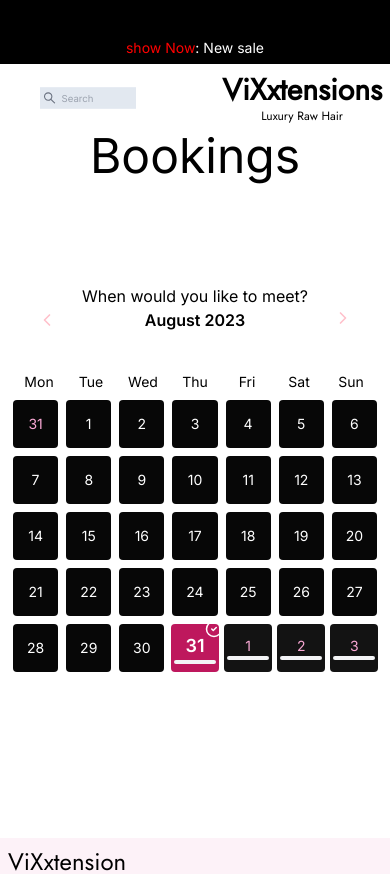
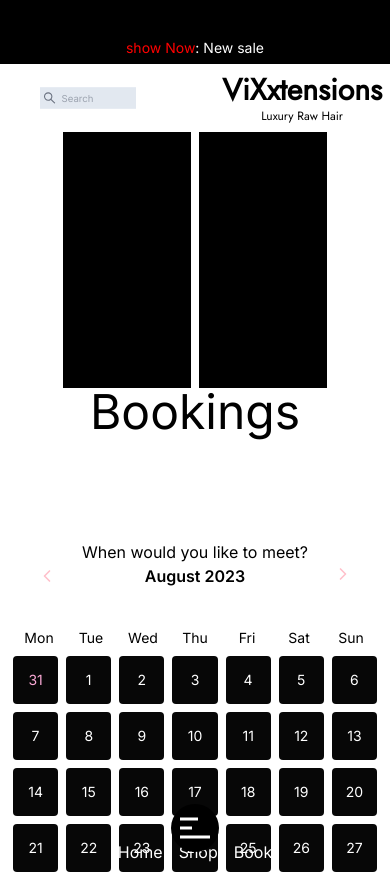
Before and after one commit to chigoox/vixxtensions, a Next.js app: page /Book in a window 390 px wide. Shown: the top 874 px of the page. Built offline with nearby package versions, Linux system fonts and the light colour scheme; no server answers; the database is empty.

Commit message:
done with nav

```diff
--- /dev/null
+++ b/app/Book/Componets/BookingOptions.jsx
@@ -0,0 +1,19 @@
+import React from 'react'
+import { booking } from '../Meta'
+
+function BookingOptions() {
+    const BookingButton = () => {
+        return (<button className='h-64 w-32 hover:scale-110 scale-100  bg-black trans-slow'>
+
+        </button>)
+    }
+    return (
+        <div className='center hover:gap-4 gap-2 trans'>
+
+            {booking.map(i => (<BookingButton />))}
+
+        </div>
+    )
+}
+
+export default BookingOptions
--- a/app/Book/Componets/Meta.js
+++ b/app/Book/Meta.js
@@ -2,3 +2,4 @@
 export const weekendColor = 'text-black-800'
 export const weekDayColor = 'text-black'
 export const checkColor = 'text-white'
+export const booking = ['Wig Class', 'Bundle Construction']
--- a/app/Book/page.jsx
+++ b/app/Book/page.jsx
@@ -8,7 +8,8 @@
 import TimesBar from './Componets/TimesBar'
 import { AiFillBackward, AiOutlineArrowDown, AiOutlineArrowLeft, AiOutlineArrowUp } from 'react-icons/ai'
 import { addToDatabase, fetchDocument } from '../../app/myCodes/Database'
-import { checkColor, monthColor, weekDayColor, weekendColor } from "./Componets/Meta";
+import { checkColor, monthColor, weekDayColor, weekendColor } from "./Meta";
+import BookingOptions from "./Componets/BookingOptions";
 
 let colStartClasses = [
     "",
@@ -142,7 +143,7 @@
     }
     return (
         <div className=' bg-white  m-auto w-full text-black h-full hidescroll overflow-scroll'>
-
+            <BookingOptions />
 
 
             {
--- /dev/null
+++ b/app/Componets/General/MobileMenuButton.jsx
@@ -0,0 +1,20 @@
+'use client'
+import React, { useState } from 'react'
+
+function MenuButton({ menuOpen }) {
+    return (
+        <div className='p-2 scale-75 flex flex-col gap-2 justify-center  trans-slow w-fit h-fit'>
+
+            <div className='group hover:scale-110 trans z-50 flex flex-col gap-2 justify-center m-auto'>
+                <div className={`group-hover:w-10 group-hover:bg-rose-600 relative ${menuOpen ? 'rotate-[-50deg] w-10 top-3 group-hover:w-12' : 'w-6 rotate-0 top-0'} h-1 bg-white trans mx-4 `}></div>
+
+                <div className={`group-hover:w-10  w-4 h-1 trans ${menuOpen ? ' bg-opacity-0' : 'group-hover:bg-rose-600 bg-white'} bg-white  mx-4`}></div>
+
+                <div className={` w-10 trans h-1 relative bg-white  group-hover:bg-rose-600 mx-4 ${menuOpen ? 'rotate-[50deg] bottom-3 group-hover:w-12' : 'bottom-0 rotate-0'}`}></div>
+            </div>
+
+        </div>
+    )
+}
+
+export default MenuButton
--- a/app/Componets/Header/NavBar.jsx
+++ b/app/Componets/Header/NavBar.jsx
@@ -1,8 +1,10 @@
+'use client'
 import Link from 'next/link'
-import React from 'react'
+import React, { useState } from 'react'
 import Banner from './Componets/Banner'
 import { Jost } from 'next/font/google'
 import { AiOutlineSearch } from 'react-icons/ai'
+import MenuButton from '../General/MobileMenuButton'
 
 const jost = Jost({
     weight: '400',
@@ -10,6 +12,11 @@
 })
 
 function NavBar() {
+    const [showMobileMenu, setShowMobileMenu] = useState(false)
+    const toggleMobileMenu = () => {
+        setShowMobileMenu(!showMobileMenu)
+        return (!showMobileMenu)
+    }
 
     return (
         <div className='h-22 bg-black w-full  overflow-hidden'>
@@ -34,7 +41,10 @@
                 </div>
                 <h1 className='h-0 md:relative absolute top-0 w-0 md:w-fit md:h-7 text-sm md:text-xs text-gray-500 overflow-hidden'>1-800-5istheGOAT</h1>
             </div>
-            <nav className='fixed trans top-0 w-full evenly  bg-white group scale-y-0 md:scale-[1]  h-8 z-[99999]'>
+            <nav className={`fixed  trans md:top-0 -bottom-2 items-center md:justify-evenly justify-center w-full flex md:flex-row  gap-4 md:gap-0 ${showMobileMenu ? 'h-16 scale-100' : 'h-0 p-0'} rounded-t-2xl md:rounded-none bg-black-900 text-white md:text-black md:bg-white group   md:h-8 z-[99999]`}>
+                <button onClick={toggleMobileMenu} className={`absolute -top-12 bg-black rounded-full h-12 w-12 center p-2`}>
+                    <MenuButton menuOpen={showMobileMenu} />
+                </button>
                 <Link className='' href={'/'}>Home</Link>
                 <Link href={'/Shop/HotTools'}>Shop</Link>
                 <Link href={'/Book'}>Book</Link>
--- a/app/Componets/HomePage/IGFeed.jsx
+++ b/app/Componets/HomePage/IGFeed.jsx
@@ -5,7 +5,9 @@
 
 async function IGFeed() {
 
-    const response = await fetch('https://feeds.behold.so/a8MIJ35pXYq2syUql3wg');
+    const response = await fetch('https://feeds.behold.so/a8MIJ35pXYq2syUql3wg', {
+        next: { revalidate: 3600 }
+    });
     const jsonFeed = await response.json();
     const feedMap = jsonFeed.map(instagramPost => (<IGPost post={instagramPost} />))
 
```
